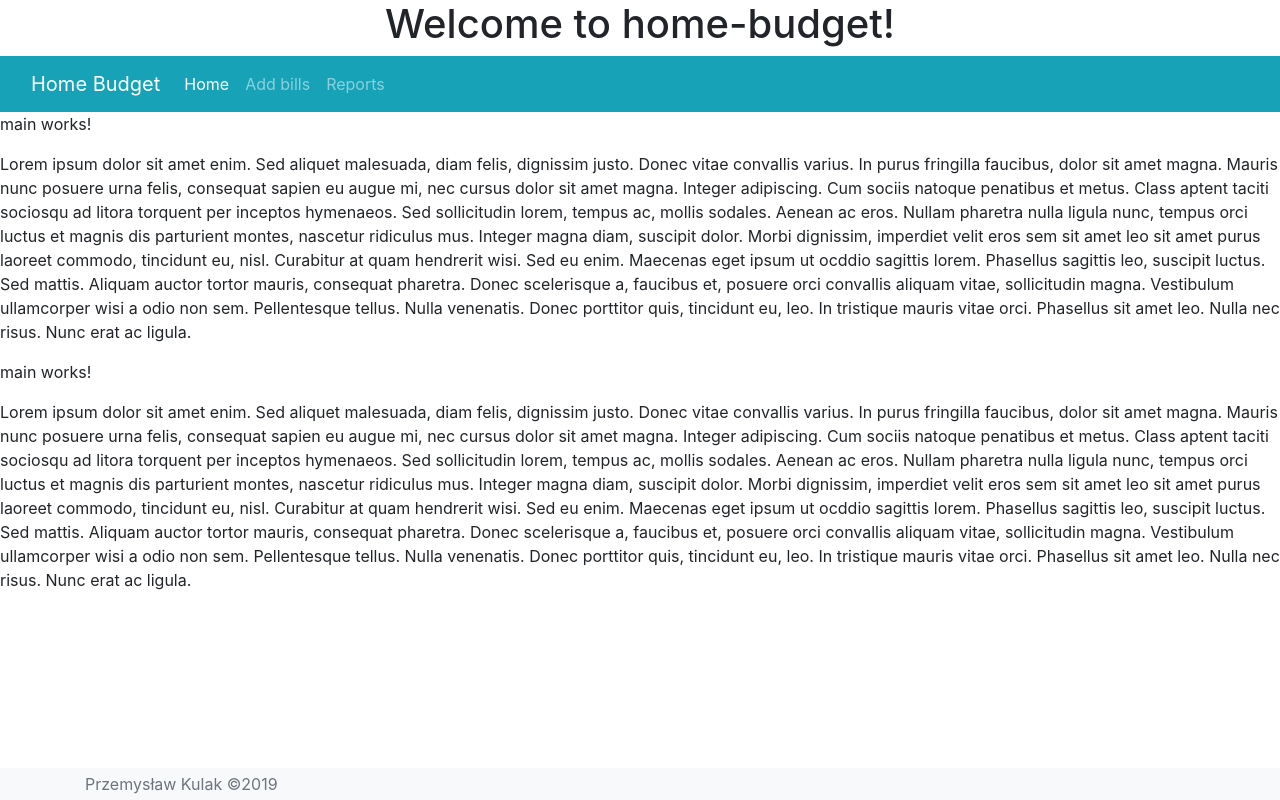
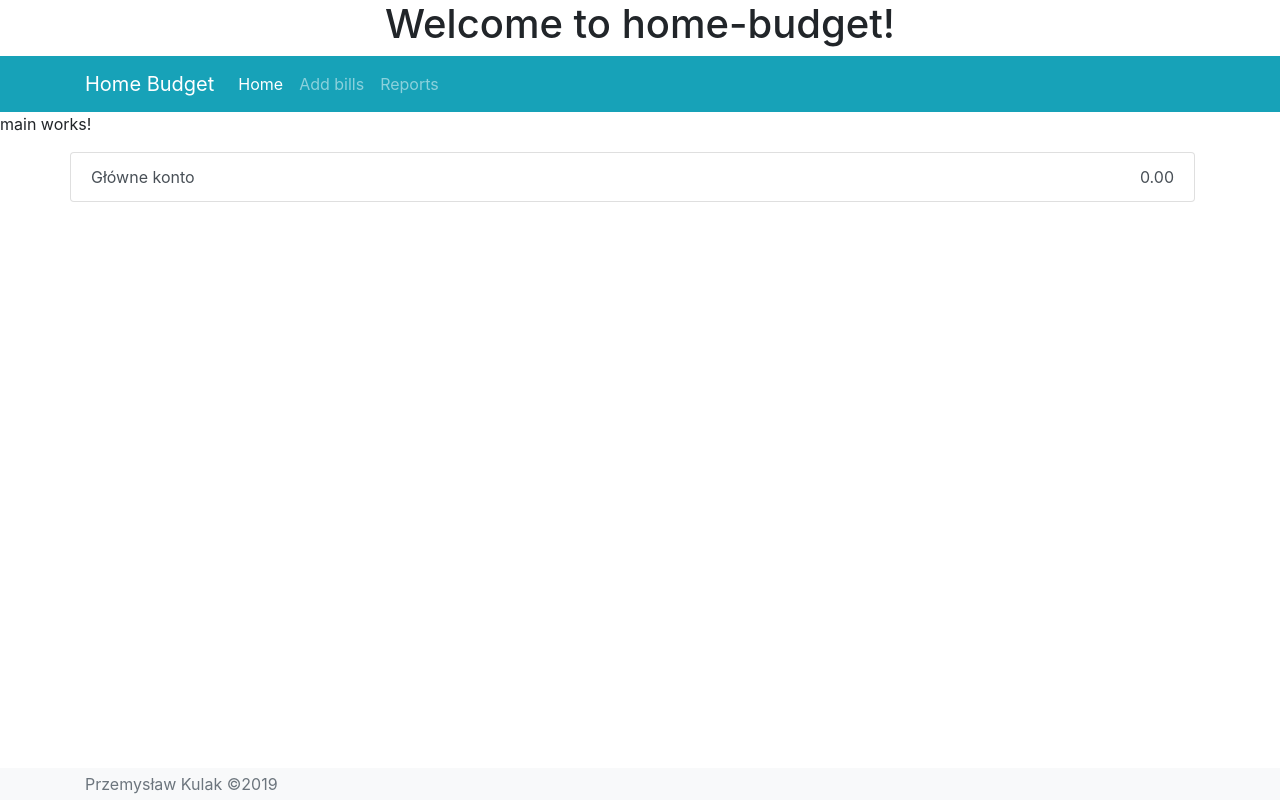
Before and after one commit to przemyslawkulak/home-budget, an Angular app: page / in a window 1280 px wide. Built offline with nearby package versions, Linux system fonts and the light colour scheme.

Commit message:
main component list class

```diff
--- a/src/app/app.component.html
+++ b/src/app/app.component.html
@@ -4,7 +4,7 @@
     </h1>
   </div>
   <nav class="navbar navbar-expand-sm sticky-top navbar-dark bg-info">
-        <div class="container-fluid" id="nav_center">
+        <div class="container" id="nav_center">
         <a class="navbar-brand" href="#">Home Budget</a>
         <button class="navbar-toggler" type="button" data-toggle="collapse" data-target="#navbarNavAltMarkup" aria-controls="navbarNavAltMarkup" aria-expanded="false" aria-label="Toggle navigation">
           <span class="navbar-toggler-icon"></span>
@@ -18,11 +18,7 @@
         </div>
         </div>
       </nav>
-
-
-
 <router-outlet></router-outlet>
-<app-main></app-main>
 <div><br></div>
     <footer class="footer fixed-bottom bg-light py-1">
     <div class="container">
--- a/src/app/main/main.component.html
+++ b/src/app/main/main.component.html
@@ -1,9 +1,6 @@
-
 <p>
   main works!
 </p>
-
-<p>
-  Lorem ipsum dolor sit amet enim. Sed aliquet malesuada, diam felis, dignissim justo. Donec vitae convallis varius. In purus fringilla faucibus, dolor sit amet magna. Mauris nunc posuere urna felis, consequat sapien eu augue mi, nec cursus dolor sit amet magna. Integer adipiscing. Cum sociis natoque penatibus et metus. Class aptent taciti sociosqu ad litora torquent per inceptos hymenaeos. Sed sollicitudin lorem, tempus ac, mollis sodales. Aenean ac eros. Nullam pharetra nulla ligula nunc, tempus orci luctus et magnis dis parturient montes, nascetur ridiculus mus. Integer magna diam, suscipit dolor. Morbi dignissim, imperdiet velit eros sem sit amet leo sit amet purus laoreet commodo, tincidunt eu, nisl. Curabitur at quam hendrerit wisi. Sed eu enim. Maecenas eget ipsum ut ocddio sagittis lorem. Phasellus sagittis leo, suscipit luctus. Sed mattis. Aliquam auctor tortor mauris, consequat pharetra. Donec scelerisque a, faucibus et, posuere orci convallis aliquam vitae, sollicitudin magna. Vestibulum ullamcorper wisi a odio non sem. Pellentesque tellus. Nulla venenatis. Donec porttitor quis, tincidunt eu, leo. In tristique mauris vitae orci. Phasellus sit amet leo. Nulla nec risus. Nunc erat ac ligula.
-</p>
-<router-outlet></router-outlet>
+<div class="list-group container">
+  <a routerLink='account' class="list-group-item list-group-item-action"><div class="float-left">Główne konto</div><div class="float-right">0.00</div></a>
+</div>
```
Also changed, not shown: 1 other file (tests, documents, lock files or other folders).
